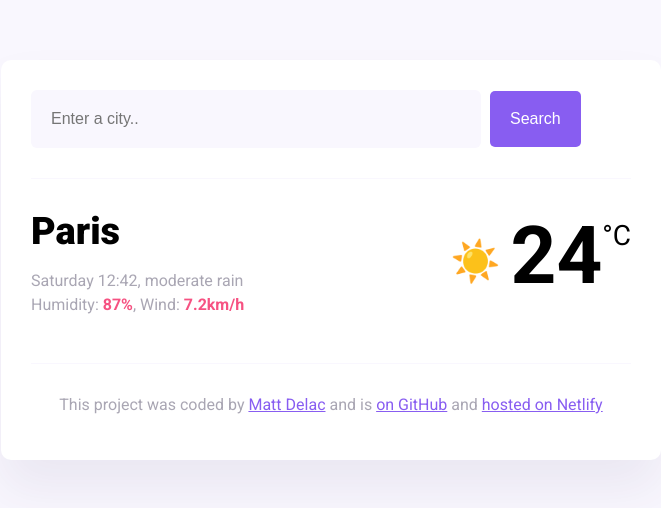
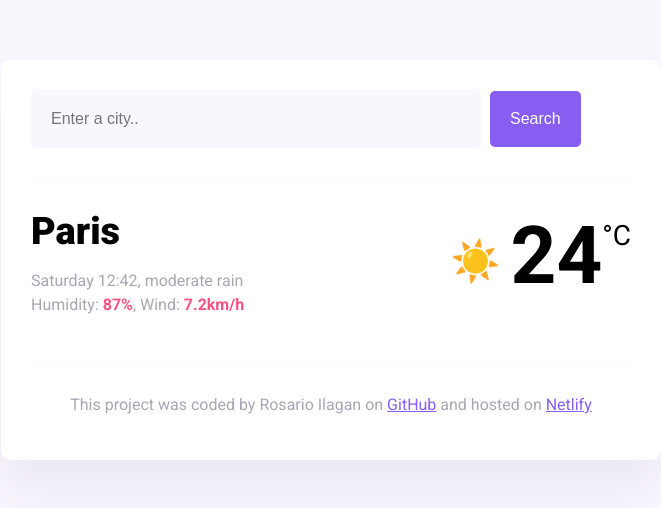
Before and after one commit to rosa-sar/my-weather-app, a plain HTML site: page index.html in a window 1280 px wide. Shown: the whole page, without its empty margins (309-970 px from the left). Drawn offline with nearby package versions, Linux system fonts and the light colour scheme.

Commit message:
Update index.html
Added links to footer.

```diff
--- a/index.html
+++ b/index.html
@@ -45,10 +45,17 @@
       </main>
       <footer>
         <p>
-          This project was coded by
-          <a href="#" target="_blank">Matt Delac</a> and is
-          <a href="#" target="_blank"> on GitHub</a> and
-          <a href="#" target="_blank">hosted on Netlify</a>
+          This project was coded by Rosario Ilagan on
+          <a
+            href="https://github.com/rosa-sar/my-weather-app.git"
+            target="_blank"
+          >
+            GitHub</a
+          >
+          and hosted on
+          <a href="https://rosario-weather-app.netlify.app" target="_blank"
+            >Netlify</a
+          >
         </p>
       </footer>
     </div>
```
